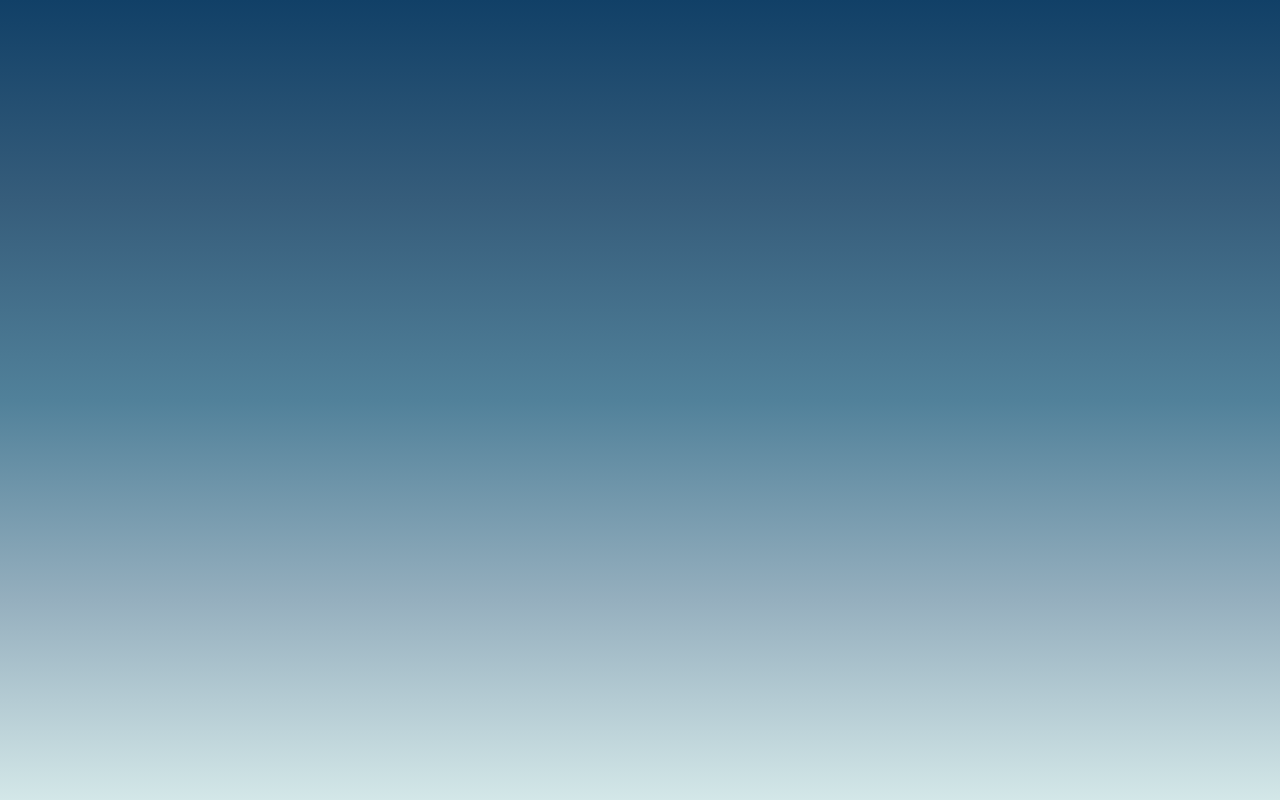
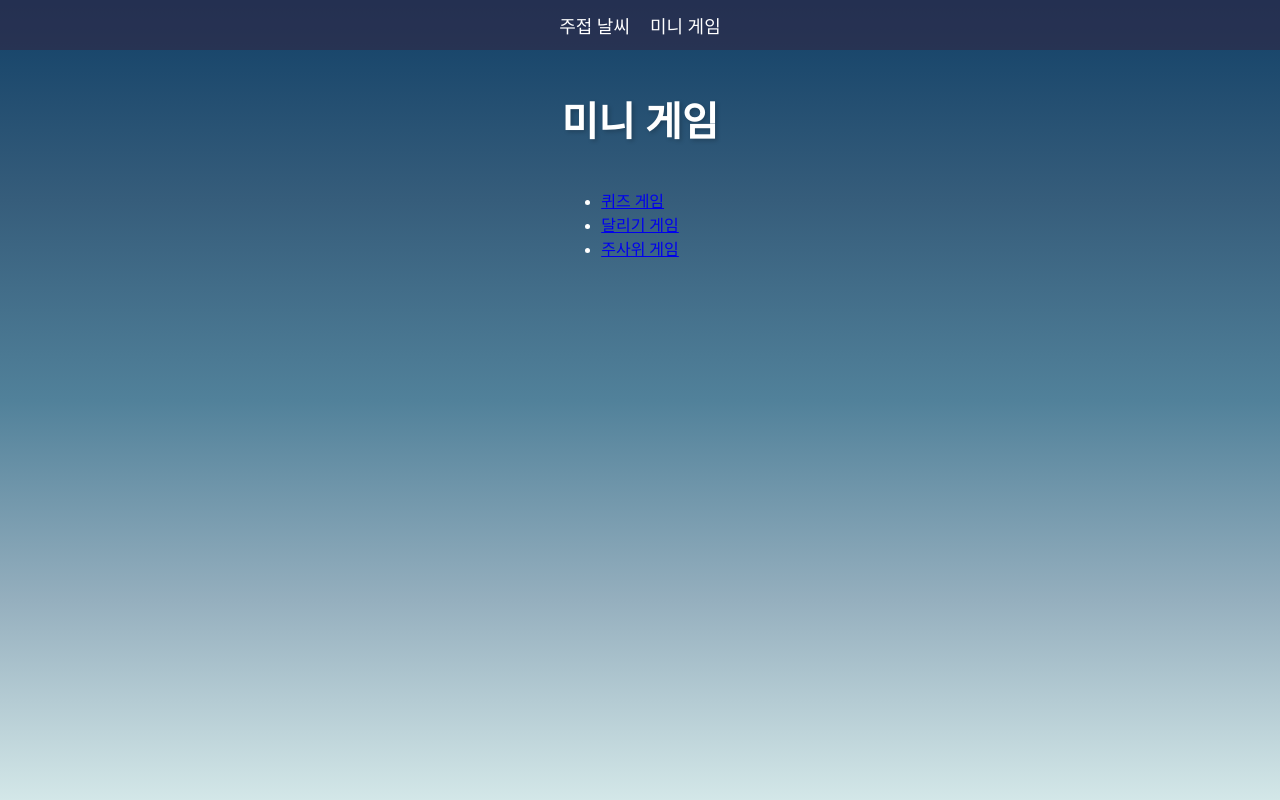
Before and after one commit to jangjihoon96/WetherInfo_react, a React (Create React App) app: page /game in a window 1280 px wide. Before the commit this address had no page. Built offline with nearby package versions, Linux system fonts and the light colour scheme; a web font is replaced by a local one.

Commit message:
feat: 미니게임 페이지 추가

```diff
--- a/src/App.tsx
+++ b/src/App.tsx
@@ -2,14 +2,22 @@ import React from "react";
 import "./App.css";
 import { Route, BrowserRouter as Router, Routes } from "react-router-dom";
 import { Main } from "./pages/Main";
+import { Header } from "./components/Header";
+import { Game } from "./pages/Game";
+import { Quiz } from "./pages/Quiz";
 
 function App() {
   return (
-    <Router>
-      <Routes>
-        <Route path="/" element={<Main />}></Route>
-      </Routes>
-    </Router>
+    <>
+      <Router>
+        <Header />
+        <Routes>
+          <Route path="/" element={<Main />}></Route>
+          <Route path="/game" element={<Game />}></Route>
+          <Route path="/game/quiz" element={<Quiz />}></Route>
+        </Routes>
+      </Router>
+    </>
   );
 }
 
--- /dev/null
+++ b/src/pages/Game.tsx
@@ -0,0 +1,23 @@
+import React from "react";
+import { Title } from "../components/Title";
+import { Container } from "../components/Container";
+import { Link } from "react-router-dom";
+
+export const Game: React.FC = () => {
+  return (
+    <Container>
+      <Title>미니 게임</Title>
+      <ul>
+        <li>
+          <Link to="/game/quiz">퀴즈 게임</Link>
+        </li>
+        <li>
+          <Link to="/game/running">달리기 게임</Link>
+        </li>
+        <li>
+          <Link to="/game/dice">주사위 게임</Link>
+        </li>
+      </ul>
+    </Container>
+  );
+};
```
